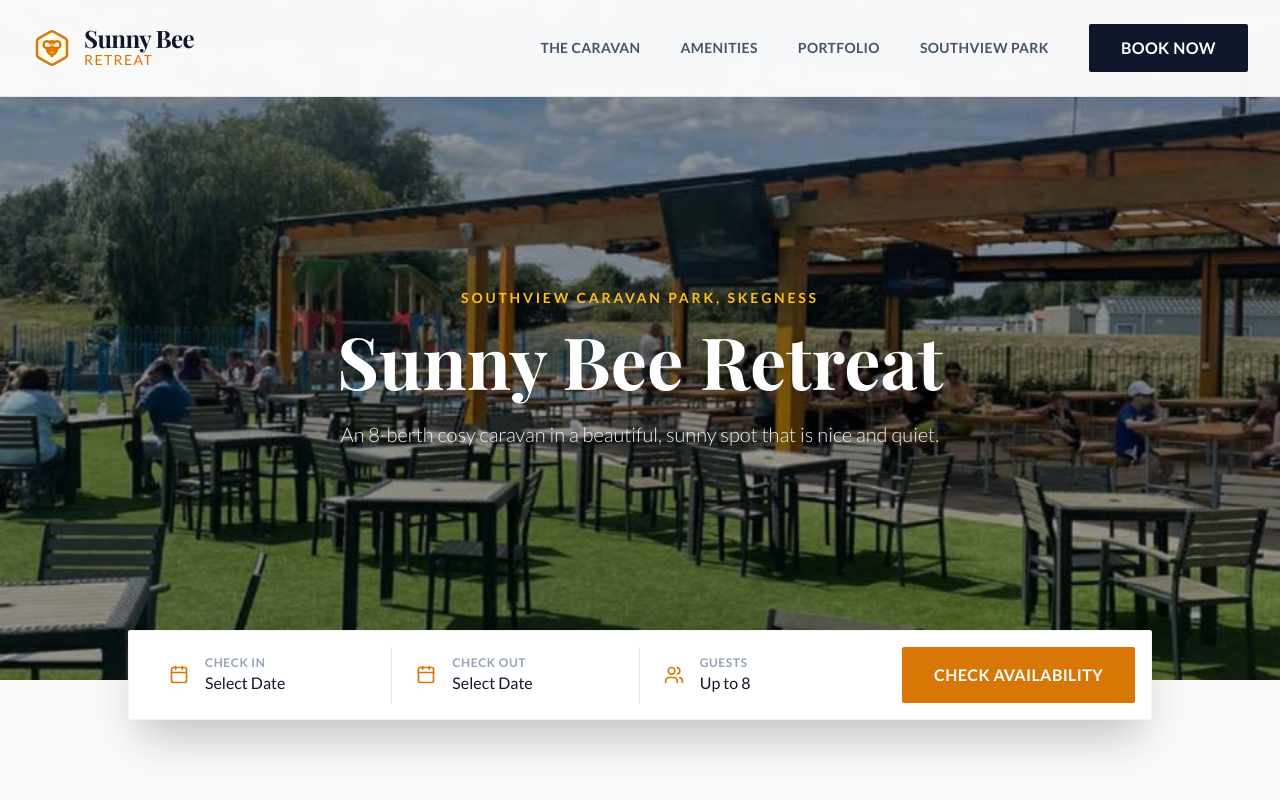
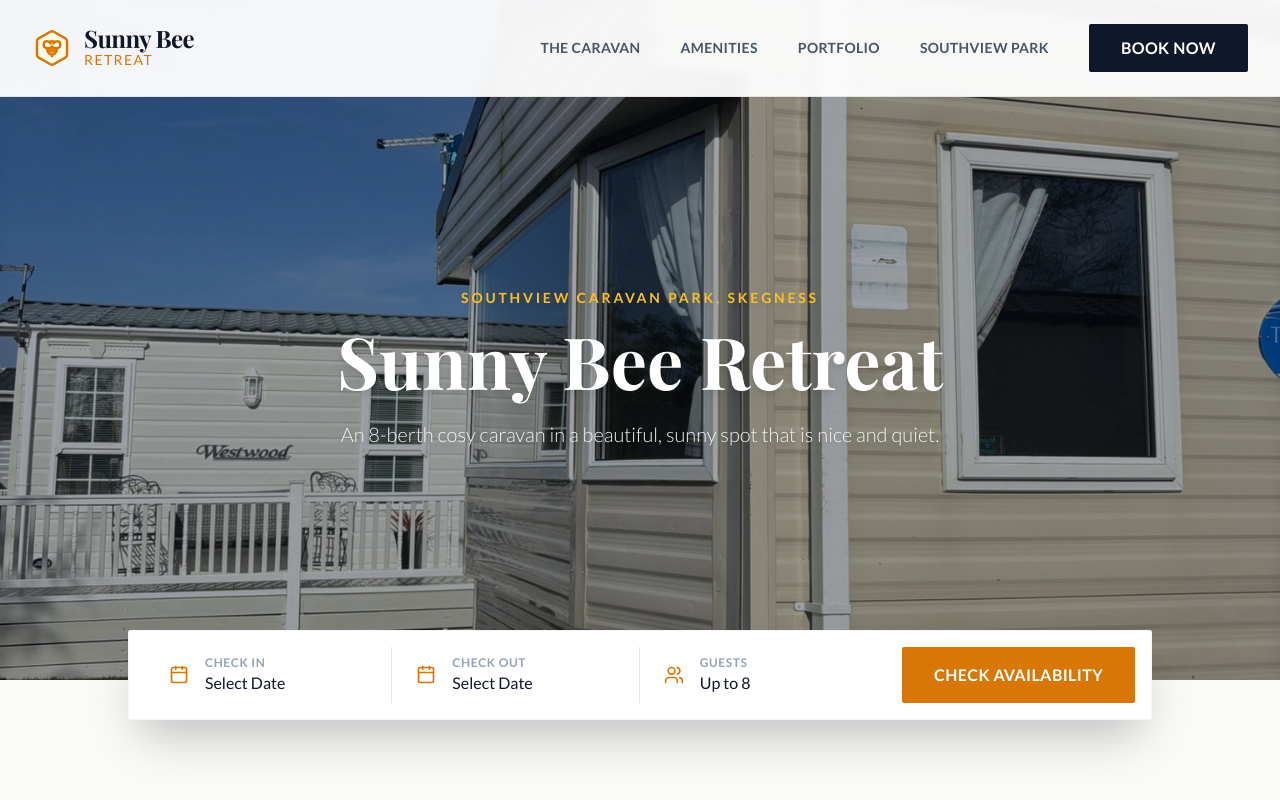
Before and after one commit to markf11/sunny-bee-retreat, a React (Vite) app: page / in a window 1280 px wide. Shown: the top 800 px of the page. Built offline with nearby package versions, Linux system fonts and the light colour scheme; a web font is replaced by a local one.

Commit message:
Fix image placements and orientation

```diff
--- a/src/App.jsx
+++ b/src/App.jsx
@@ -66,7 +66,7 @@
   // Complete portfolio array with all 34 provided images categorized
   const portfolioItems = [
     // Exterior
-    { src: '18585.jpg', category: 'Exterior', alt: 'Sunny Bee Retreat Exterior' },
+    { src: '18571.jpg', category: 'Exterior', alt: 'Sunny Bee Retreat Exterior' },
     { src: '18566.jpg', category: 'Exterior', alt: 'Caravan entrance and steps' },
     { src: '18562.jpg', category: 'Exterior', alt: 'Caravan side and outdoor seating' },
 
@@ -80,7 +80,7 @@
     { src: '18557.jpg', category: 'Interior', alt: 'Kitchen and hallway view' },
 
     // Interior - Kitchen
-    { src: '18583.jpg', category: 'Interior', alt: 'Open plan kitchen and diner' },
+    { src: '18576.jpg', category: 'Interior', alt: 'Open plan kitchen and diner' },
     { src: '18570.jpg', category: 'Interior', alt: 'Kitchen area and cooker' },
     { src: '18556.jpg', category: 'Interior', alt: 'Kitchen sink and counter' },
 
@@ -97,13 +97,13 @@
     { src: '18584.jpg', category: 'Interior', alt: 'Inside shower' },
     { src: '18587.jpg', category: 'Interior', alt: 'Separate toilet' },
     { src: '18581.jpg', category: 'Interior', alt: 'Separate toilet facility' },
-    { src: '18576.jpg', category: 'Interior', alt: 'Separate toilet' },
+    { src: '18583.jpg', category: 'Interior', alt: 'Separate toilet' },
 
     // Park & Amenities
     { src: '18582.jpg', category: 'Park', alt: 'Swimming pool' },
     { src: '18580.jpg', category: 'Park', alt: 'Climbing walls' },
     { src: '18568.jpg', category: 'Park', alt: 'Outdoor park and slide' },
-    { src: '18571.jpg', category: 'Park', alt: 'Play area (park)' },
+    { src: '18585.jpg', category: 'Park', alt: 'Play area (park)' },
     { src: '18574.jpg', category: 'Park', alt: 'Outdoor seating area' },
     { src: '18564.jpg', category: 'Park', alt: 'Pirate Crazy Golf' },
     { src: '18561.jpg', category: 'Park', alt: 'Thunderbird Fried Chicken stand' },
@@ -121,7 +121,7 @@
     { src: '18580.jpg', alt: 'Climbing walls' },
   ];
 
-  const heroExteriorImage = '18585.jpg';
+  const heroExteriorImage = '18571.jpg';
 
   return (
     <div className="min-h-screen bg-stone-50 font-sans text-slate-800">
```
Also changed, not shown: public/18579.jpg.
